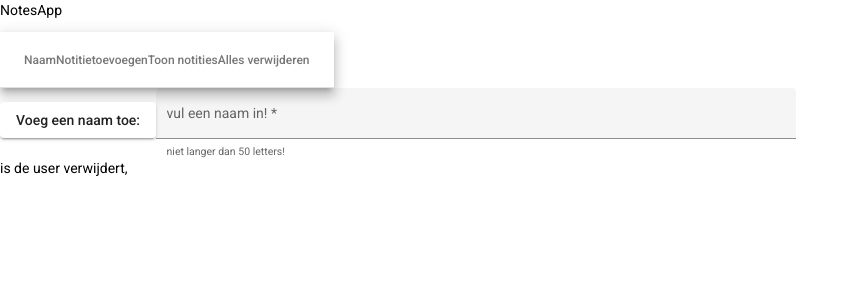
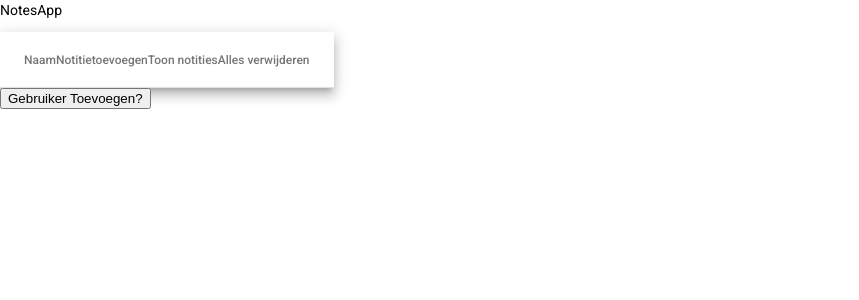
Before and after one commit to WilfriedVanDyk/NotesApp, an Angular app: page / in a window 1280 px wide. Shown: the top 300 px of the page, without its empty margins (0-859 px from the left). Built offline with nearby package versions, Linux system fonts and the light colour scheme; no server answers.

Commit message:
errorhandling is ok

```diff
--- a/src/app/app.component.html
+++ b/src/app/app.component.html
@@ -41,14 +41,18 @@
     </div>
 </div>
 
+<div>
+    <button (click)="PopUpAdduser()">Gebruiker Toevoegen?</button>
+</div>
 
-<div>
+
+<div *ngIf="addUser">
     <button mat-raised-button (click)="AddUserComponent()">Voeg een naam toe: </button>
     <mat-form-field id="naamToevoegen" appearance="fill" >
-        <mat-label>vul een naam in! {{boodschapNaamToevoegen}}</mat-label>
+        <mat-label>Vul een naam in! </mat-label>
         <input  matInput min="1" max="50" type="string" [(ngModel)]="ingegevenNaamToevoegen" #ctrl="ngModel" required
             placeholder="max 50 letters">
-        <mat-hint>niet langer dan 50 letters!</mat-hint>
+        <mat-hint>{{boodschapNaamToevoegen}}</mat-hint>
     </mat-form-field>
 </div>
 
@@ -64,8 +68,8 @@
     </mat-form-field>
 </div>
 
-<div>
-  is de user verwijdert,  {{verwijderGebruikerBoodschap}}
+<div *ngIf="isUserVerwijdert">
+    {{verwijderGebruikerBoodschap}}
 </div>
 
 <div *ngIf="toonNotities">
--- a/src/app/app.component.ts
+++ b/src/app/app.component.ts
@@ -41,6 +41,8 @@ export class AppComponent {
   boodschapNaamToevoegen: string;
   boodschapObject;
   verwijderGebruikerBoodschap: string;
+  isUserVerwijdert: boolean=false;
+  addUser:boolean=false;
 
   constructor(apiService: APIService) {
     this.service = apiService;
@@ -55,9 +57,13 @@ export class AppComponent {
     this.userList = data;
   });
 
+  PopUpAdduser = () => {
+    this.addUser=true;
+  }
+
   AddUserComponent = () => {
     if (this.ingegevenNaamToevoegen == undefined) {
-      this.boodschapNaamToevoegen = "u hebt niets ingevuld";
+      this.boodschapNaamToevoegen = "u hebt niets ingevuld. ";
       return;
     }
 
@@ -73,6 +79,9 @@ export class AppComponent {
       }
 
       this.toonNotities = false;
+      this.wordtNotitieToegevoegd = false;
+      this.isUserVerwijdert=false;
+      this.ingegevenNaamNotitie = "";
       this.UserlistRefresh();
       this.ingegevenNaamToevoegen = "";
 
@@ -85,8 +94,10 @@ export class AppComponent {
       console.log(response);
       this.wordtNotitieToegevoegd = false;
       this.notitieToevoegen = "";
-      this.boodschapNaamToevoegen="";
+      this.boodschapNaamToevoegen = "";
       this.toonNotities = false;
+      this.isUserVerwijdert=false;
+      this.addUser=false;
     });
   }
 
@@ -95,7 +106,9 @@ export class AppComponent {
     this.wordtNotitieToegevoegd = true;
     this.ingegevenNaamNotitie = naamNotitieToevoegen;
     this.toonNotities = false;
-    this.boodschapNaamToevoegen="";
+    this.isUserVerwijdert=false;
+    this.addUser=false;
+    this.boodschapNaamToevoegen = "";
   }
 
 
@@ -117,8 +130,11 @@ export class AppComponent {
       this.ingegevenNaamToevoegen = "",
         this.UserlistRefresh();
       this.toonNotities = false;
-      this.boodschapNaamToevoegen="";
-
+      this.boodschapNaamToevoegen = "";
+      this.wordtNotitieToegevoegd = false;
+      this.addUser=false;
+      this.ingegevenNaamNotitie = "";
+      this.isUserVerwijdert=true;
     });
   }
 
@@ -137,10 +153,10 @@ export class AppComponent {
       this.toonNotities = true;
       this.user = naamAlleNotities;
       console.log(this.noteList);
-      this.boodschapNaamToevoegen="";
+      this.boodschapNaamToevoegen = "";
+      this.wordtNotitieToegevoegd = false;
+      this.isUserVerwijdert=false;
+      this.ingegevenNaamNotitie = "";
     });
-
   }
-
-
 }
```
